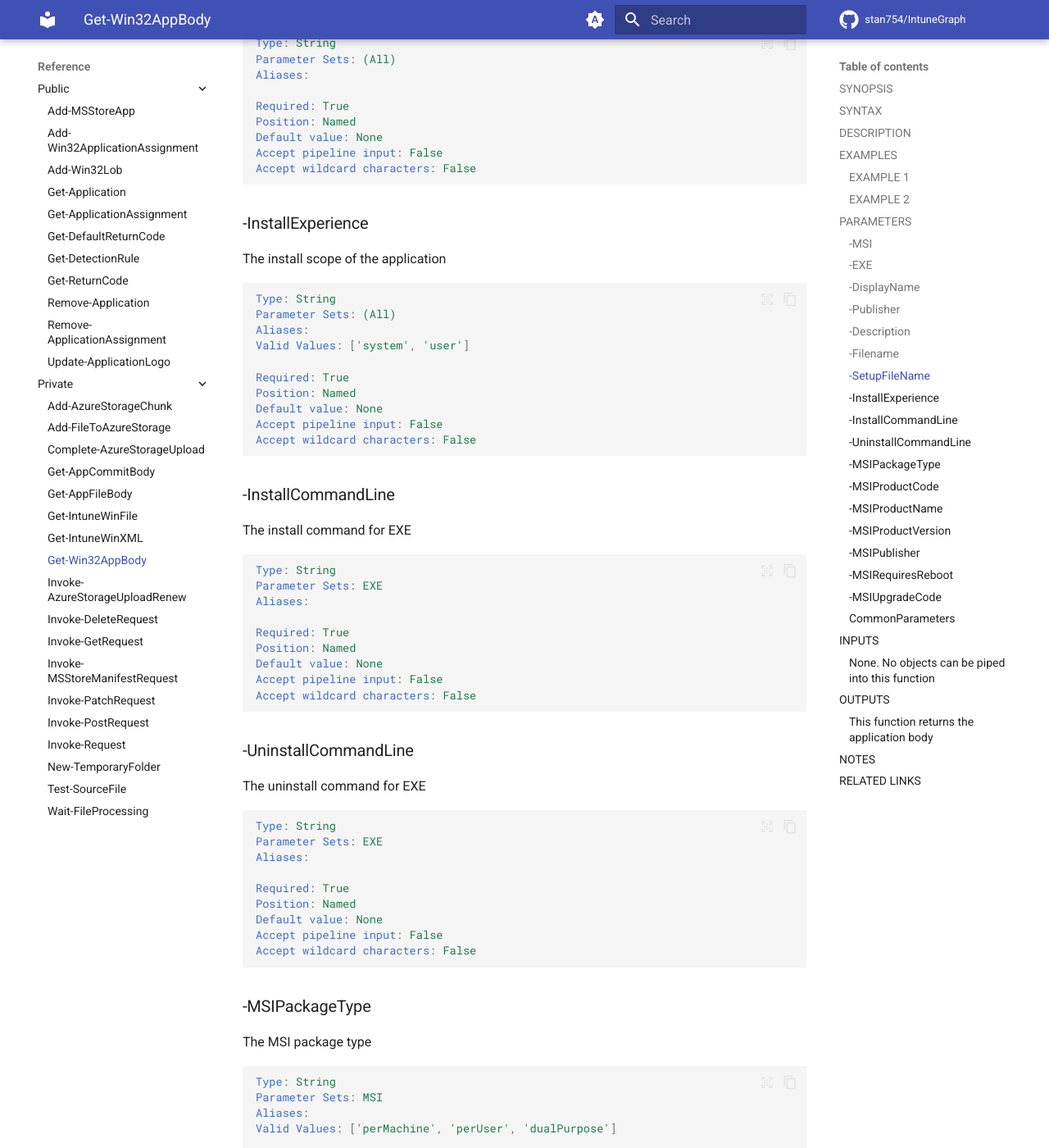
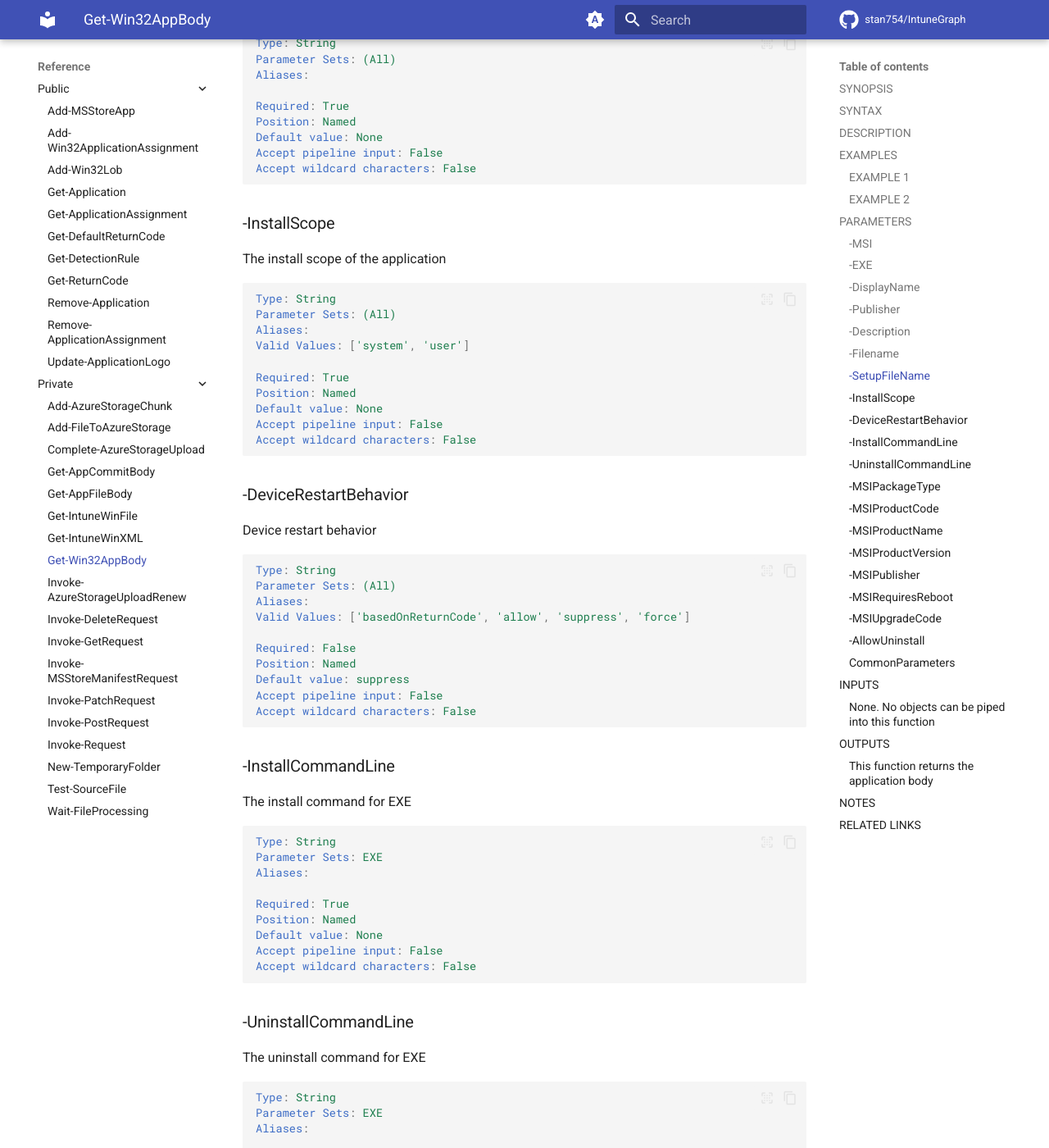
Before and after one commit to stan754/IntuneGraph, an MkDocs documentation site: the page built from docs/Reference/Private/Get-Win32AppBody.md, in a window 1280 px wide and 1400 px high, scrolled down 3378 px. Shown: the whole window at 82% size. Built offline with MkDocs 1.6.1 and Material for MkDocs 9.7.7, drawn with Linux system fonts in a browser that asks for light colours; comment, search, counter and statistics services are not loaded; some of the changed text lies outside the part shown.

Commit message:
Update generated documentation

````diff
--- a/docs/Reference/Private/Get-Win32AppBody.md
+++ b/docs/Reference/Private/Get-Win32AppBody.md
@@ -9,9 +9,9 @@ This function returns a Win32 application body for the Microsoft Graph API
 
 ## SYNTAX
 ```powershell
-Get-Win32AppBody [-MSI] -DisplayName <String> -Publisher <String> -Description <String> -Filename <String> -SetupFileName <String> -InstallExperience <String> -MSIPackageType <String> -MSIProductCode <String> [-MSIProductName <String>] -MSIProductVersion <String> [-MSIPublisher <String>] -MSIRequiresReboot <Boolean> -MSIUpgradeCode <String> [<CommonParameters>]
+Get-Win32AppBody [-MSI] -DisplayName <String> -Publisher <String> -Description <String> -Filename <String> -SetupFileName <String> -InstallScope <String> [-DeviceRestartBehavior <String>] -MSIPackageType <String> -MSIProductCode <String> [-MSIProductName <String>] -MSIProductVersion <String> [-MSIPublisher <String>] -MSIRequiresReboot <Boolean> -MSIUpgradeCode <String> [-AllowUninstall <Boolean>] [<CommonParameters>]
 
-Get-Win32AppBody [-EXE] -DisplayName <String> -Publisher <String> -Description <String> -Filename <String> -SetupFileName <String> -InstallExperience <String> -InstallCommandLine <String> -UninstallCommandLine <String> [<CommonParameters>]
+Get-Win32AppBody [-EXE] -DisplayName <String> -Publisher <String> -Description <String> -Filename <String> -SetupFileName <String> -InstallScope <String> [-DeviceRestartBehavior <String>] -InstallCommandLine <String> -UninstallCommandLine <String> [-AllowUninstall <Boolean>] [<CommonParameters>]
 ```
 
 ## DESCRIPTION
@@ -28,7 +28,7 @@ Get-Win32AppBody `
     -Description $Description `
     -Filename $SourceFileName `
     -SetupFileName "$SetupFileName" `
-    -InstallExperience $installExperience `
+    -InstallScope $installScope `
     -MSIPackageType $MsiPackageType `
     -MSIProductCode $MsiProductCode `
     -MSIProductName $DisplayName `
@@ -159,7 +159,7 @@ Accept pipeline input: False
 Accept wildcard characters: False
 ```
 
-### -InstallExperience
+### -InstallScope
 The install scope of the application
 
 ```yaml
@@ -171,6 +171,22 @@ Valid Values: ['system', 'user']
 Required: True
 Position: Named
 Default value: None
+Accept pipeline input: False
+Accept wildcard characters: False
+```
+
+### -DeviceRestartBehavior
+Device restart behavior
+
+```yaml
+Type: String
+Parameter Sets: (All)
+Aliases:
+Valid Values: ['basedOnReturnCode', 'allow', 'suppress', 'force']
+
+Required: False
+Position: Named
+Default value: suppress
 Accept pipeline input: False
 Accept wildcard characters: False
 ```
@@ -311,6 +327,21 @@ Accept pipeline input: False
 Accept wildcard characters: False
 ```
 
+### -AllowUninstall
+Allow an application to be uninstallable from the Company Portal
+
+```yaml
+Type: Boolean
+Parameter Sets: (All)
+Aliases:
+
+Required: False
+Position: Named
+Default value: True
+Accept pipeline input: False
+Accept wildcard characters: False
+```
+
 ### CommonParameters
 This cmdlet supports the common parameters: -Verbose, -Debug, -ErrorAction, -WarningAction, -InformationAction, -ProgressAction, -ErrorVariable, -WarningVariable, -InformationVariable, -OutVariable, -OutBuffer, and -PipelineVariable. For more information, see [about_CommonParameters](http://go.microsoft.com/fwlink/?LinkID=113216).
 
````
Also changed, not shown: docs/Reference/Public/Add-Win32LOB.md (+33 -2 lines).
